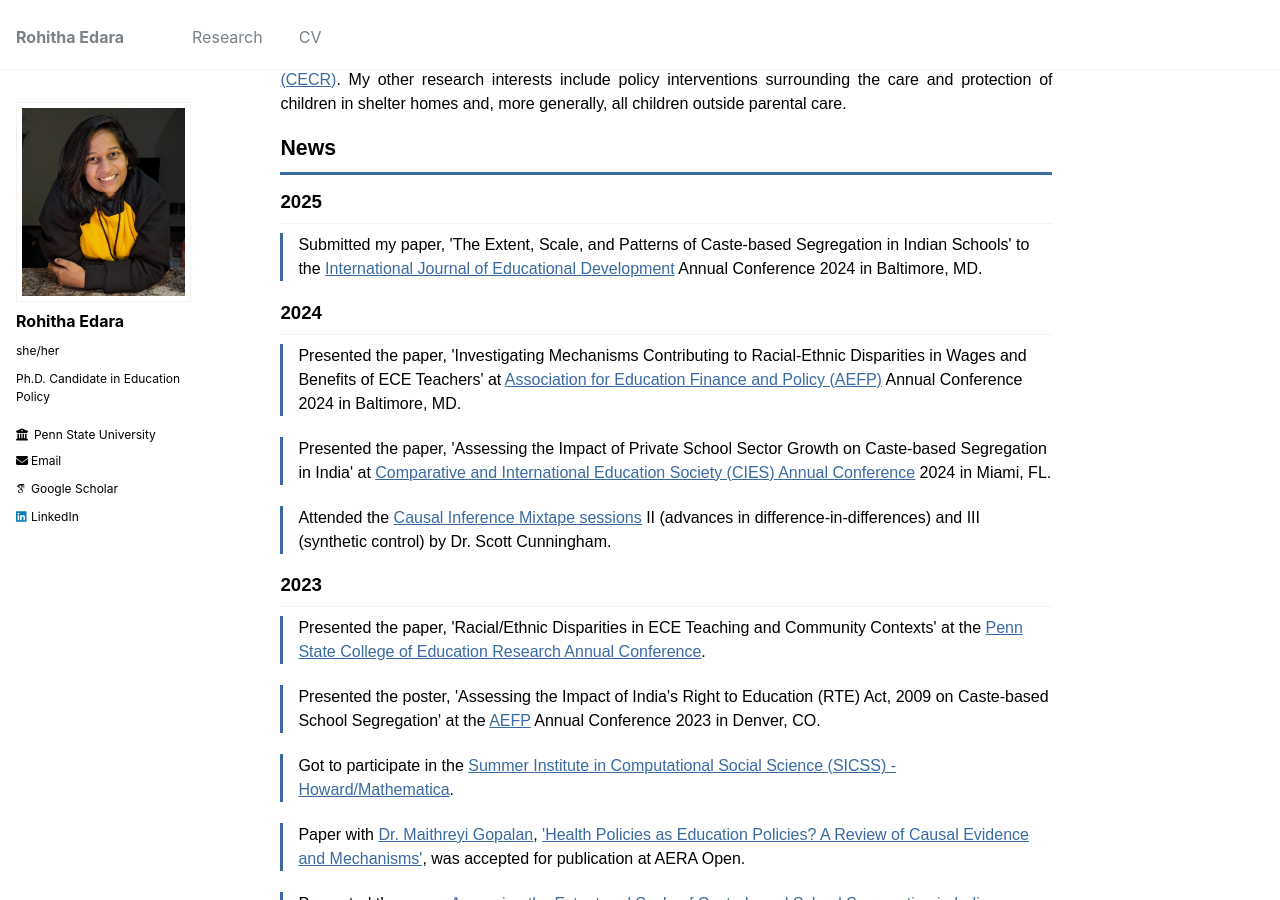
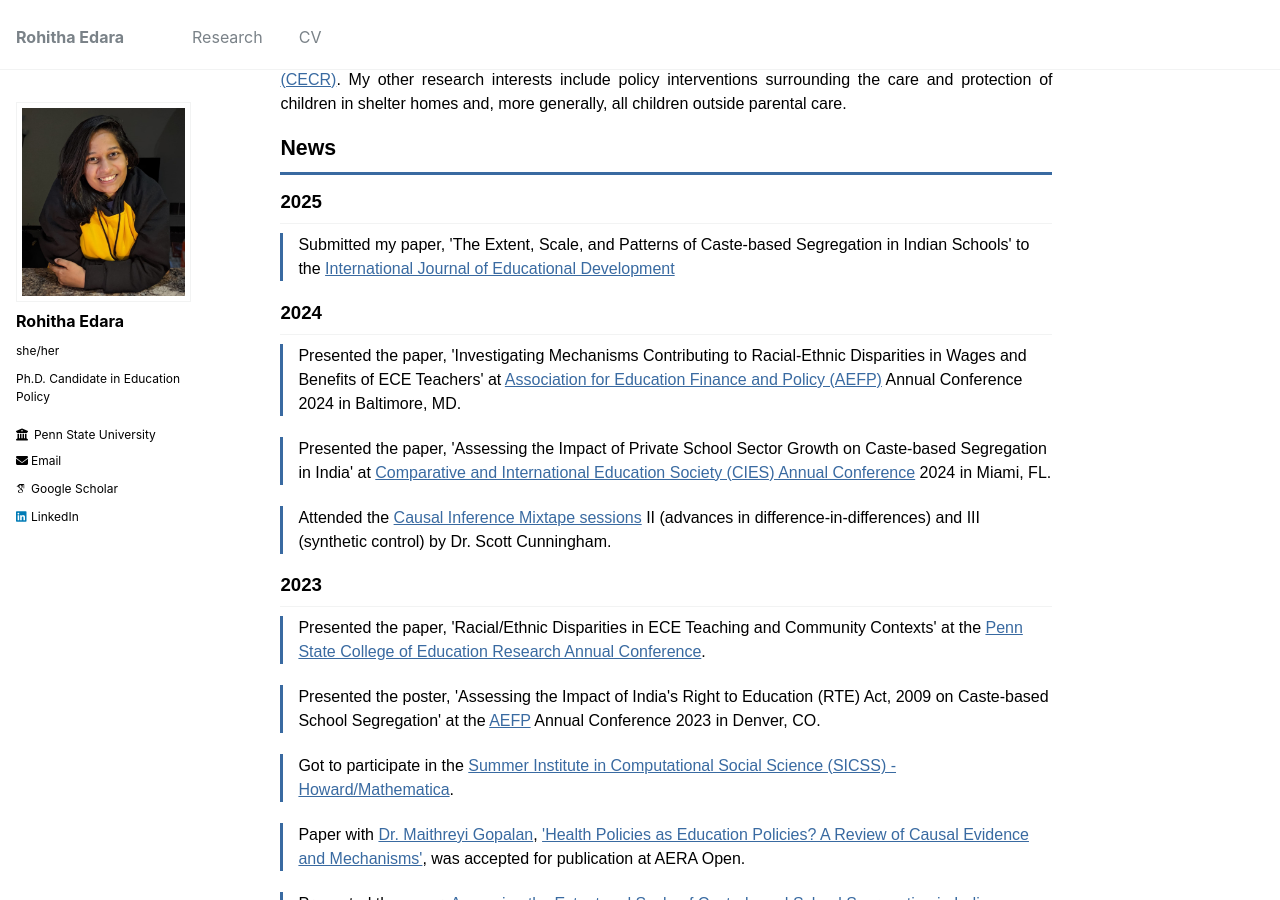
Before and after one commit to rohitha-edara/rohitha-edara.github.io, a Jekyll site: the page built from _pages/about.md, in a window 1280 px wide and 900 px high, scrolled down 316 px. Built offline with Jekyll 4.4.1, drawn with Linux system fonts in a browser that asks for light colours; some web fonts are replaced.

Commit message:
Update about.md

```diff
--- a/_pages/about.md
+++ b/_pages/about.md
@@ -58,7 +58,7 @@ redirect_from:
 <h1 class="news-heading">News</h1>
 <h2>2025</h2>
   <div class="news-item">
-	<p>Submitted my paper, 'The Extent, Scale, and Patterns of Caste-based Segregation in Indian Schools' to the <a href="https://www.sciencedirect.com/journal/international-journal-of-educational-development">International Journal of Educational Development</a> Annual Conference 2024 in Baltimore, MD.</p>
+	<p>Submitted my paper, 'The Extent, Scale, and Patterns of Caste-based Segregation in Indian Schools' to the <a href="https://www.sciencedirect.com/journal/international-journal-of-educational-development">International Journal of Educational Development</a></p>
   </div>
 
 <h2>2024</h2>
```
